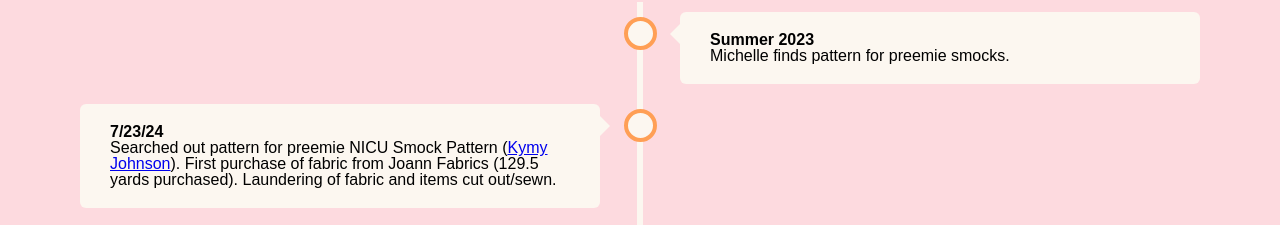
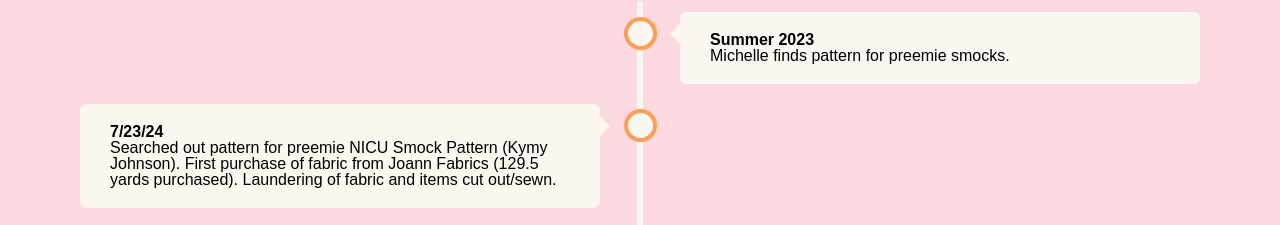
Before and after one commit to pcrainer38/tiny-threads, a plain HTML site: page index.html in a window 1280 px wide. Shown: the part 1019-1244 px from the top of the page. Drawn offline with Linux system fonts and the light colour scheme; a script that the page names is missing.

Commit message:
removed link from timeline

```diff
--- a/index.html
+++ b/index.html
@@ -55,7 +55,7 @@
             <div class="container left">
               <div class="content">
                 <h2>7/23/24</h2>
-                <p>Searched out pattern for preemie NICU Smock Pattern (<a href="http://www.eymm.com/">Kymy Johnson</a>).
+                <p>Searched out pattern for preemie NICU Smock Pattern (Kymy Johnson).
                     First purchase of fabric from Joann Fabrics (129.5 yards purchased). Laundering of fabric and items cut out/sewn.
                 </p>
               </div>
```
